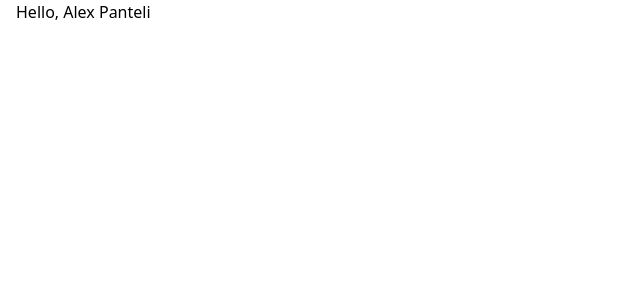
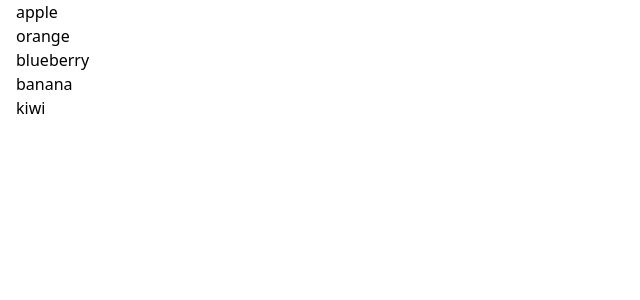
Before and after one commit to alekspanteli/hands-on-react, a React (Create React App) app: page / in a window 1280 px wide. Shown: the top 300 px of the page, without its empty margins (0-640 px from the left). Built offline with nearby package versions, Linux system fonts and the light colour scheme.

Commit message:
list items

```diff
--- a/src/App.js
+++ b/src/App.js
@@ -2,30 +2,25 @@
 // import "./Button.css";
 // import ProjectsPage from "./projects/ProjectsPage";
 
-// function Greeter(props) {
-//   const { first, last } = props;
-//   return <h1>Hello, {`${first} ${last}`}</h1>;
-// }
+const data = [
+  { id: 1, name: "apple" },
+  { id: 2, name: "orange" },
+  { id: 3, name: "blueberry" },
+  { id: 4, name: "banana" },
+  { id: 5, name: "kiwi" },
+];
 
-import PropTypes from "prop-types";
-
-function Greeter({ first, last }) {
-  return <h1>Hello, {`${first} ${last}`}</h1>;
+function FruitList(props) {
+  const fruitListItems = props.fruits.map((fruit) => (
+    <li key={fruit.id}>{fruit.name}</li>
+  ));
+  return <ul>{fruitListItems}</ul>;
 }
 
-Greeter.propTypes = {
-  first: PropTypes.string.isRequired,
-  last: PropTypes.string.isRequired,
-};
-
 function App() {
-  const Person = {
-    firstName: "Alex",
-    lastName: "Panteli",
-  };
   return (
     <div className="container mx-auto px-4">
-      <Greeter first={Person.firstName} last={Person.lastName} />
+      <FruitList fruits={data} />
     </div>
   );
 }
```
